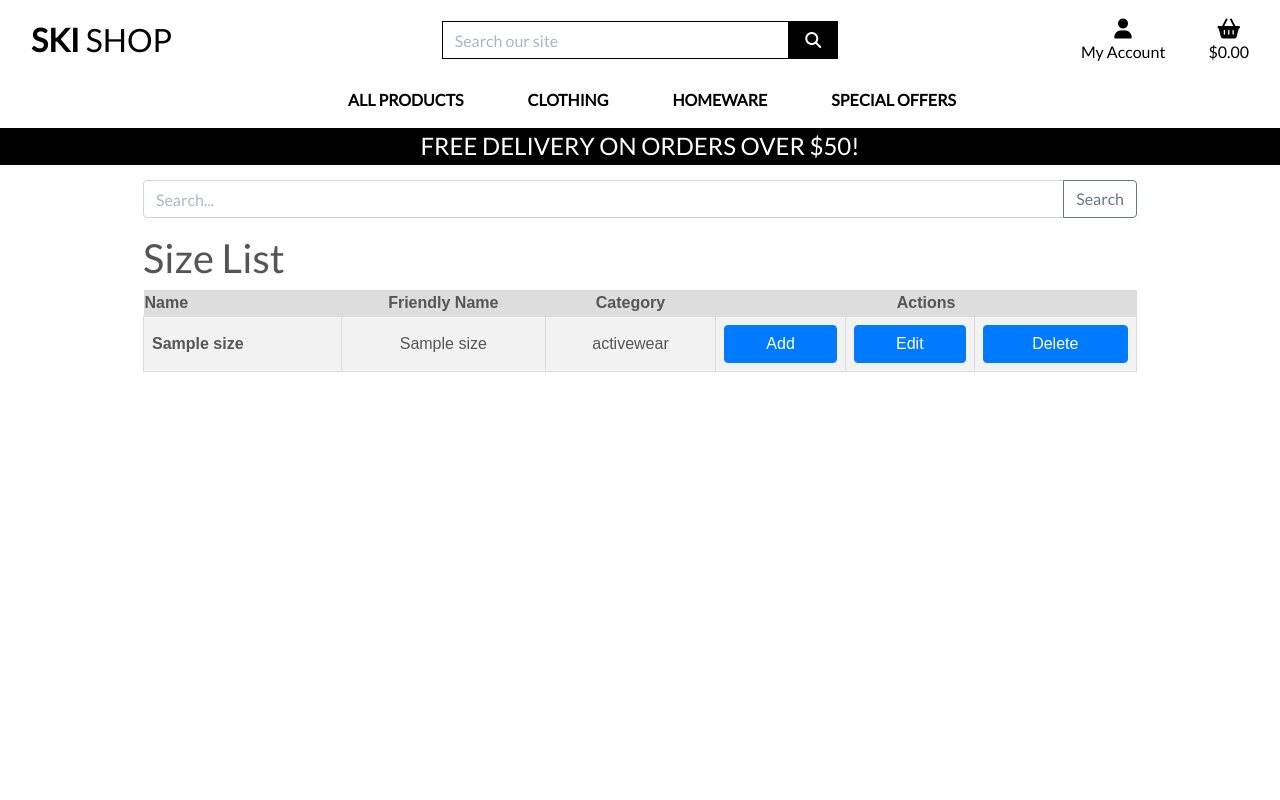
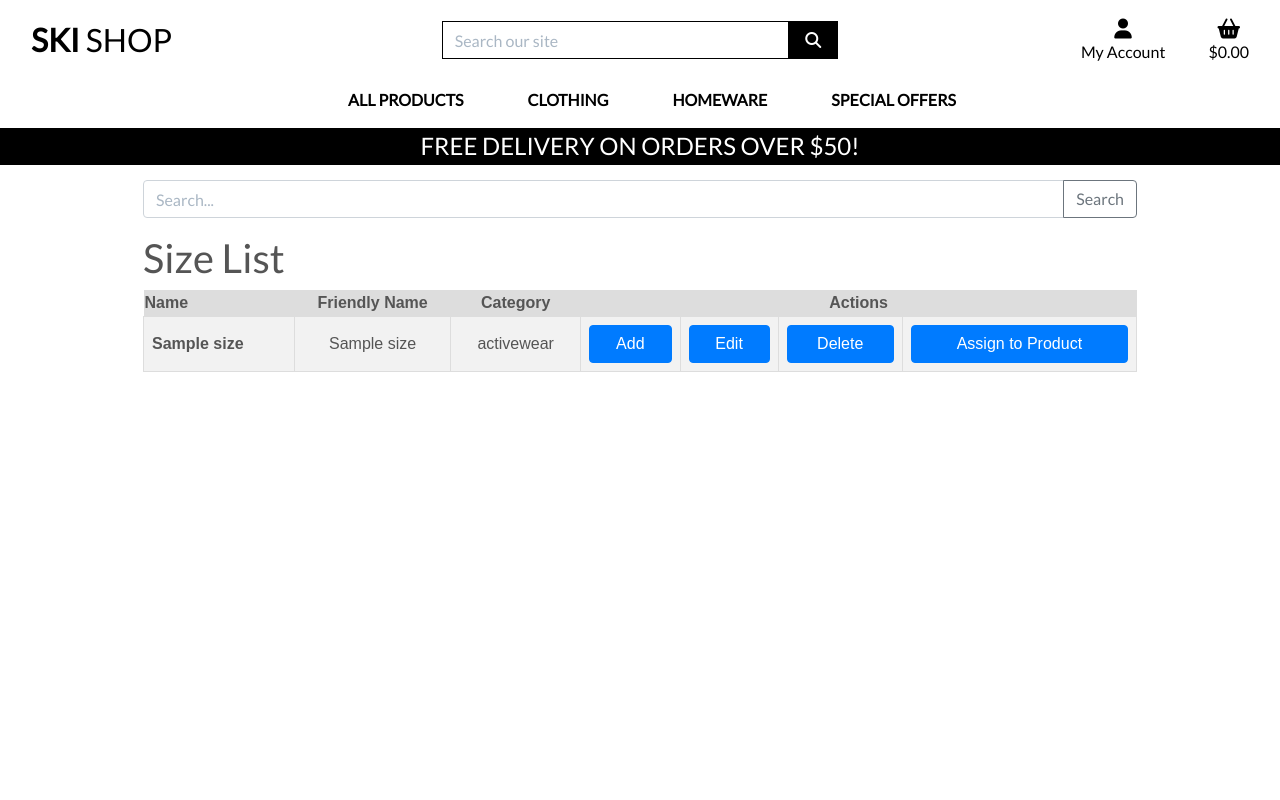
Before and after one commit to TMartin88/ski_shop, a Django app: page /sizes/ in a window 1280 px wide. Run offline with Django 3.2, Linux system fonts and the light colour scheme; data comes from the database, SQL or seed files in the repository; tables that the repository leaves empty hold one stand-in row (values such as "Sample post"); some libraries are stand-ins or nearby versions.

Commit message:
migrations

```diff
--- a/sizes/templates/sizes/sizes.html
+++ b/sizes/templates/sizes/sizes.html
@@ -35,7 +35,7 @@
                 <th>Name</th>
                 <th>Friendly Name</th>
                 <th>Category</th>
-                <th colspan="3">Actions</th>
+                <th colspan="4">Actions</th>
               </tr>
               {% for size in sizes %}
               <tr>
@@ -55,6 +55,11 @@
                 <td>
                   <a href="{% url 'delete_size' size.id %}" aria-label="Delete Size">
                     <div class="btn btn-block btn-primary">Delete</div>
+                  </a>
+                </td>
+                <td>
+                  <a href="{% url 'assign_size' size.id %}" aria-label="Assign Size">
+                    <div class="btn btn-block btn-primary">Assign to Product</div>
                   </a>
                 </td>
               </tr>
--- a/sizes/urls.py
+++ b/sizes/urls.py
@@ -6,4 +6,5 @@ urlpatterns = [
     path('add/', views.add_size, name='add_size'),
     path('edit/<int:size_id>/', views.edit_size, name='edit_size'),
     path('delete/<int:size_id>/', views.delete_size, name='delete_size'),
+    path('assign/<int:size_id>/', views.delete_size, name='assign_size'),
 ]
```
Also changed, not shown: sizes/templates/sizes/assign_size.html (added).
